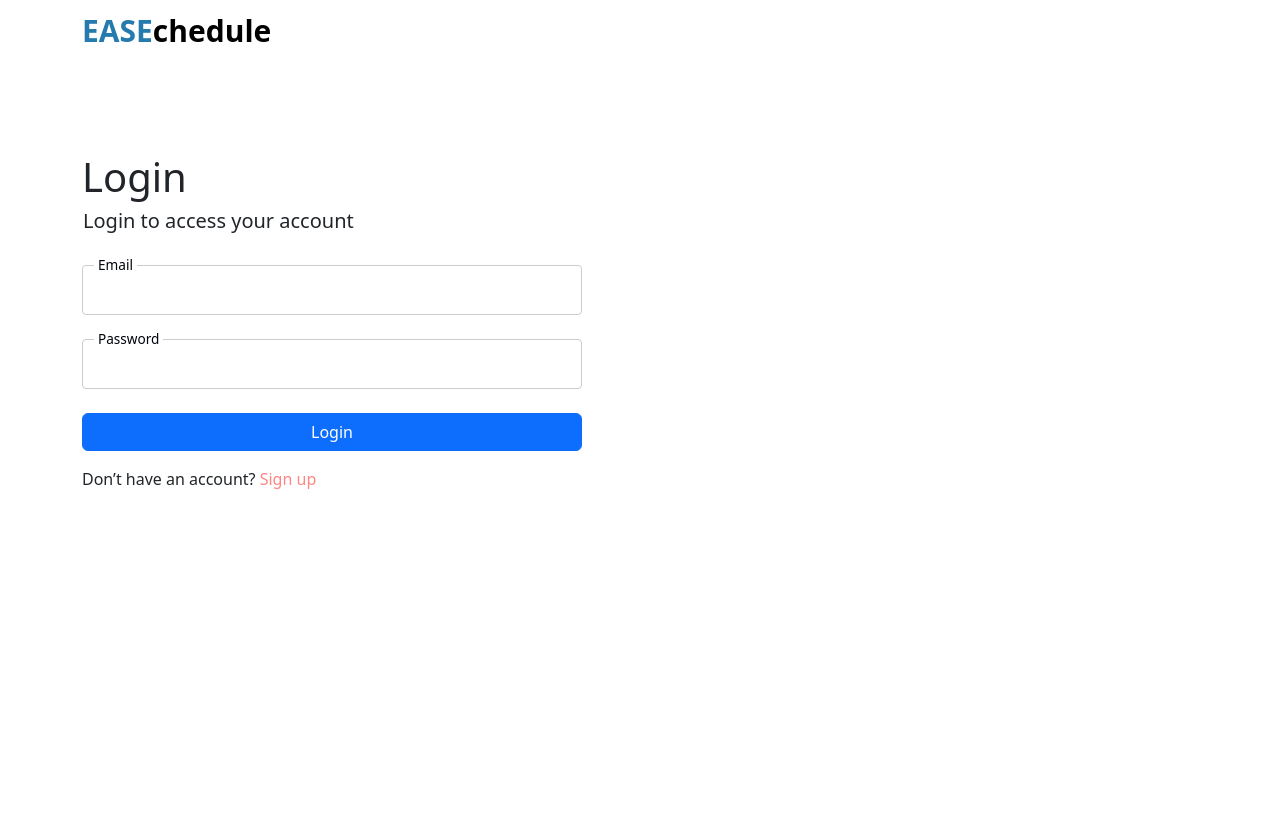
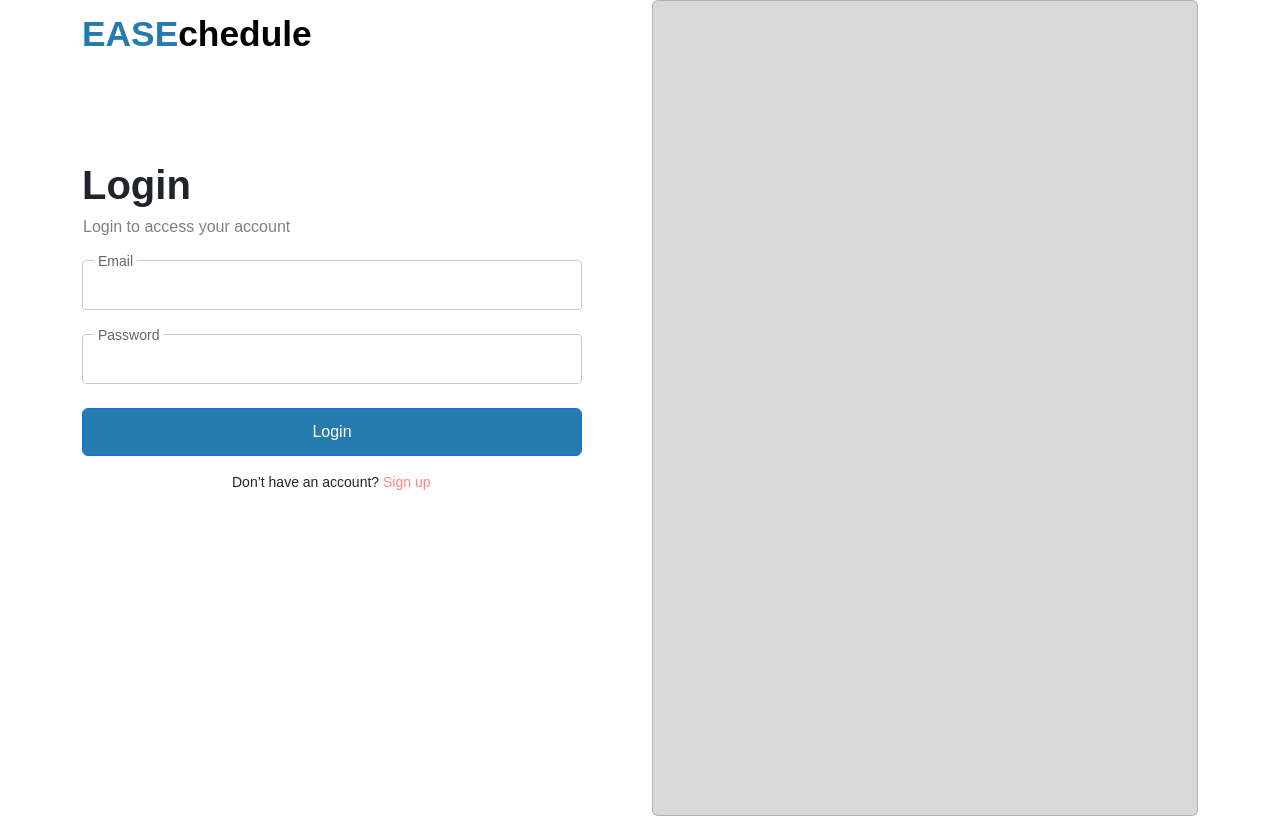
Before and after one commit to kentdrlo/prototype, a plain HTML site: page login.html in a window 1280 px wide. Drawn offline with nearby package versions, Linux system fonts and the light colour scheme; a web font is replaced by a local one.

Commit message:
Minor changes

```diff
--- a/login.html
+++ b/login.html
@@ -13,38 +13,40 @@
 <body>
     <div class="container">
         <div class="row">
-            <div class="col">
-                <div class="brand"><span>EASE</span><span class="chedule">chedule</span>
+            <div class="col-6">
+                <div class="brand mb-3">
+                    <span>EASE</span><span class="chedule">chedule</span>
+                </div>
+
+                <h1 class="logIn">Login</h1>
+                <h5 class="loginDescription mb-4">Login to access your account</h5>
+
+                <form>
+                    <div class="mb-4 customInput">
+                        <input type="email" id="email" class="form-control" placeholder=" " required>
+                        <label for="email" class="form-label">Email</label>
+                    </div>
+                    <div class="mb-4 customInput">
+                        <input type="password" id="password" class="form-control" placeholder=" " required>
+                        <label for="password" class="form-label">Password</label>
+                    </div>
+                    <button type="submit" class="btn btn-primary btnLogin">Login</button>
+                    <div class="noAccount mt-3">
+                        <span>Don’t have an account? </span>
+                        <a href="signup.html"><span class="signUp"> Sign up</span></a>
+                    </div>
+                </form>
+            </div>
+
+            <div class="col-6 d-flex align-items-center justify-content-center">
+                <div class="card text-center imgCard p-4">
                 </div>
             </div>
-            <div class="row">
-                <h1 class="logIn">Login</h1>
-            </div>
-        </div>
-        <div class="row">
-            <h5 class="loginDesc">Login to access your account</h5>
         </div>
     </div>
-    <div class="container my-4">
-        <form>
-            <div class="form-group custom-input mb-4">
-                <input type="email" id="email" required>
-                <label for="email">Email</label>
-            </div>
 
-            <div class="form-group custom-input mb-4">
-                <input type="password" id="password" required>
-                <label for="password">Password</label>
-            </div>
 
-            <button type="submit" class="btn btn-primary loginBtn">Login</button>
 
-            <div class="dontHave mt-3">
-                <span>Don’t have an account? </span>
-                <a href="signup.html"><span class="signUp">Sign up</span></a>
-            </div>
-        </form>
-    </div>
 
 
     <script src="https://cdn.jsdelivr.net/npm/bootstrap@5.3.6/dist/js/bootstrap.bundle.min.js"
--- a/src/css/login.css
+++ b/src/css/login.css
@@ -1,49 +1,93 @@
+@font-face {
+    font-family: "Univers";
+    src: url("folder/Univers-Bold.woff2") format("woff2"),
+        url("folder/Univers-Bold.woff") format("woff");
+    font-weight: bold;
+    font-style: normal;
+    font-display: swap;
+}
+
+@font-face {
+    font-family: "Univers";
+    src: url("folder/Univers.woff2") format("woff2"),
+        url("folder/Univers.woff") format("woff");
+    font-weight: normal;
+    font-style: normal;
+    font-display: swap;
+}
+
+.work-sans-body {
+    font-family: "Work Sans", sans-serif;
+    font-optical-sizing: auto;
+    font-weight: normal;
+    font-style: normal;
+}
+
+:root {
+    --ff-header: "Univers", sans-serif;
+    --ff-body: "Work Sans", sans-serif;
+}
+
 .brand {
     margin-top: 8px;
     font-family: var(--ff-header);
     font-weight: bold;
-    font-size: 30px;
+    font-size: 35.33px;
     color: #267BAE;
 }
+
 .chedule {
     color: #000000;
 }
 
+.imgCard {
+    height: 816px;
+    width: 100%;
+    background-color: #D9D9D9;
+}
 
 .logIn {
     margin-top: 100px;
+    font-family: var(--ff-header);
+    font-weight: bold;
+    font-size: 40px;
 }
 
-.loginDesc {
- margin-left: 1px;
- font-weight: 400;
+.loginDescription {
+    margin-left: 1px;
+    font-size: 16px;
+    color: gray;
+    font-family: var(--ff-body);
 }
 
+.btnLogin {
+    background-color: #267BAE;
+    font-size: 16px;
+    font-family: var(--ff-header);
+}
 
-a .signUp {
+.signUp {
     color: #FF8682;
     font-weight: 500;
-    text-decoration: none !important;
-}
-a .signUp {
-    text-decoration: none !important;
 }
 
 a {
     text-decoration: none !important;
 }
 
-.inputForm,.loginBtn {
-     width: 500px;
+.inputForm,
+.btnLogin {
+    width: 500px;
+    height: 48px;
 }
 
-.custom-input {
+.customInput {
     position: relative;
     margin-top: 1.5rem;
 }
 
-.custom-input input {
-    width: 500px ;
+.customInput input {
+    width: 500px;
     padding: 1rem 0.75rem 0.5rem;
     border: 1px solid #ccc;
     border-radius: 4px;
@@ -52,20 +96,27 @@ a {
     background: transparent;
 }
 
-.custom-input label {
+.customInput label {
     position: absolute;
     top: -0.6rem;
     left: 0.75rem;
     background-color: #fff;
     padding: 0 0.25rem;
-    font-size: 0.85rem;
+    font-size: 14px;
+    font-family: var(--ff-body);
     color: #666;
     transition: 0.2s;
     pointer-events: none;
 }
 
-.custom-input input:focus + label,
-.custom-input input:not(:placeholder-shown) + label {
+.customInput input:focus+label,
+.customInput input:not(:placeholder-shown)+label {
     color: #00050c;
     font-weight: 400;
 }
+
+.noAccount {
+    margin-left: 150px;
+    font-size: 14px;
+    font-family: var(--ff-body);
+}
```
